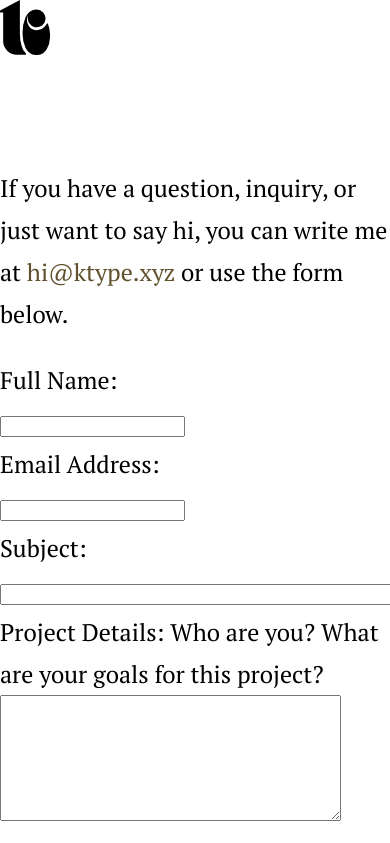
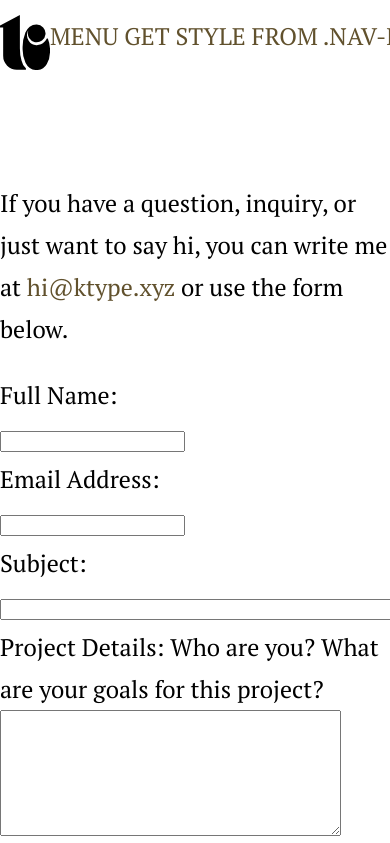
Before and after one commit to darzaccaro/ktype, a React (Create React App) app: page /contact in a window 390 px wide. Shown: the top 843 px of the page. Built offline with nearby package versions, Linux system fonts and the light colour scheme.

Commit message:
start mobilemenu

```diff
--- a/src/components/Header.jsx
+++ b/src/components/Header.jsx
@@ -2,14 +2,86 @@ import React from "react";
 import { Link } from "react-router-dom";
 import theme from "../theme";
 import NavLink from "./NavLink";
+import useWindowDimensions from "../hooks/useWindowDimensions";
+import { useState } from "react";
+export default function Header() {
+  const { width, height } = useWindowDimensions();
+  const [isMenuOpen, setIsMenuOpen] = useState(false);
 
-export default function Header() {
+  function toggleMenu(isOpen) {
+    if (isOpen) {
+      document.body.style.overflow = "hidden";
+    } else {
+      document.body.style.overflow = "inherit";
+    }
+    setIsMenuOpen(isOpen);
+  }
+
+  function MobileMenuButton() {
+    if (isMenuOpen) {
+      return (
+        <div>
+          <img
+            onClick={() => toggleMenu(false)}
+            src="/icons/x.svg"
+            alt="x"
+            width="25px"
+          ></img>
+        </div>
+      );
+    } else {
+      return (
+        <div>
+          <a onClick={() => toggleMenu(true)} style={{ marginLeft: 0 }}>
+            MENU GET STYLE FROM .NAV-LINK
+          </a>
+        </div>
+      );
+    }
+  }
+
+  if (width < theme.sizes.mobileWidth) {
     return (
       <header
         style={{
           width: theme.sizes.contentWidth,
           margin: "0 auto",
           marginBottom: theme.sizes.spacingV1,
+          marginTop: 15,
+          overflow: "hidden"
+        }}
+      >
+        <Link to={"/"} style={{ width: 50, float: "left" }}>
+          <img src="/logo.svg" alt="logo" />
+        </Link>
+        <MobileMenuButton />
+        <div
+          style={{
+            zIndex: 2,
+            position: "absolute",
+            display: isMenuOpen ? "inherit" : "none",
+            width: "100%",
+            height: "100%",
+            backgroundColor: theme.colors.white,
+            marginTop: 75
+          }}
+        >
+          <nav style={{}}>
+            <NavLink isMobile text="WORK" to="/work" />
+            <NavLink isMobile text="ABOUT" to="/about" />
+            <NavLink isMobile text="CONTACT" to="/contact" />
+          </nav>
+        </div>
+      </header>
+    );
+  } else {
+    return (
+      <header
+        style={{
+          width: theme.sizes.contentWidth,
+          margin: "0 auto",
+          marginBottom: theme.sizes.spacingV1,
+          marginTop: 15,
           overflow: "hidden"
         }}
       >
@@ -29,3 +101,4 @@ export default function Header() {
       </header>
     );
   }
+}
--- a/src/components/NavLink.jsx
+++ b/src/components/NavLink.jsx
@@ -1,11 +1,15 @@
 import React from "react";
 import { withRouter, Link } from "react-router-dom";
 
-const NavLink = ({ text, to, location }) => {
+const NavLink = ({ text, to, location, isMobile }) => {
   let path = location.pathname;
   if (path === "/") path = "/work";
   return (
-    <Link className={`nav-link ${to === path && "nav-active"}`} to={to}>
+    <Link
+      className={`nav-link ${to === path && "nav-active"} ${isMobile &&
+        "nav-link-mobile"}`}
+      to={to}
+    >
       {text}
     </Link>
   );
--- /dev/null
+++ b/src/hooks/useWindowDimensions.js
@@ -0,0 +1,22 @@
+import { useState, useEffect } from "react";
+
+function getWindowDimensions() {
+  return { width: window.innerWidth, height: window.innerHeight };
+}
+
+export default function useWindowDimensions() {
+  const [windowDimensions, setWindowDimensions] = useState(
+    getWindowDimensions()
+  );
+
+  useEffect(() => {
+    function handleResize() {
+      setWindowDimensions(getWindowDimensions());
+    }
+
+    window.addEventListener("resize", handleResize);
+    return () => window.removeEventListener("resize", handleResize);
+  }, []);
+
+  return windowDimensions;
+}
--- a/src/theme.js
+++ b/src/theme.js
@@ -19,6 +19,7 @@ export default {
     spacingV2: 25,
     spacingV3: 50,
     indent: 50,
-    triangleHeight: 35
+    triangleHeight: 35,
+    mobileWidth: 800
   }
 };
```
Also changed, not shown: public/icons/x.svg (added). Lines whose indentation alone changed are shown as unchanged.
